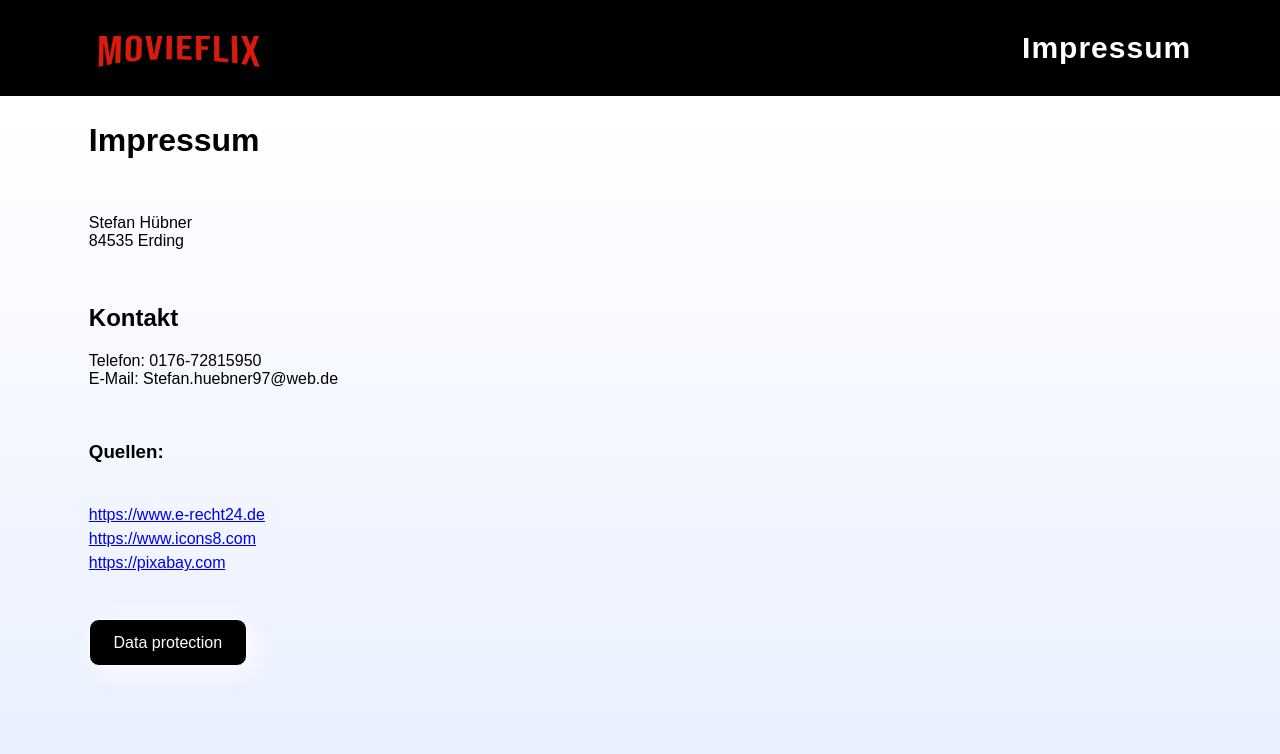
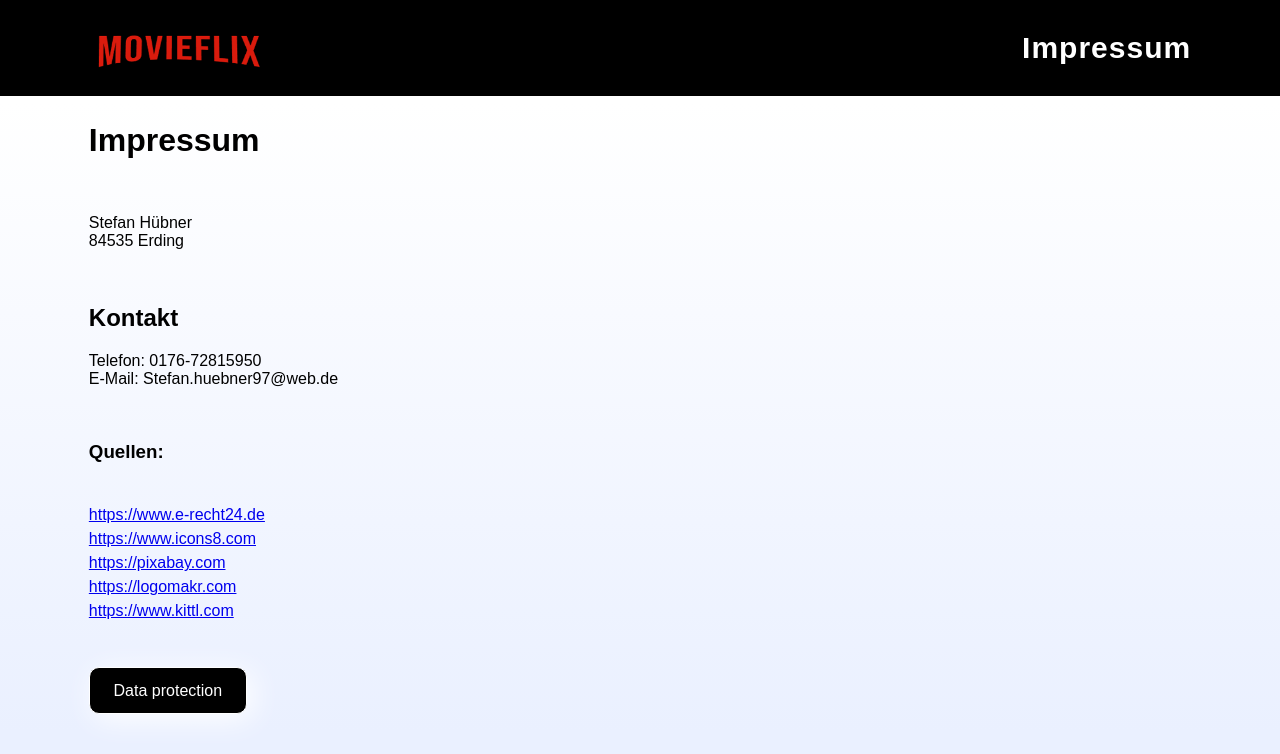
Before and after one commit to Stefan797/Movieflix-Frontend, an Angular app: page /imprint in a window 1280 px wide. Shown: the top 754 px of the page. Built offline with nearby package versions, Linux system fonts and the light colour scheme.

Commit message:
add imprint links

```diff
--- a/src/app/components/imprint/imprint.component.html
+++ b/src/app/components/imprint/imprint.component.html
@@ -15,6 +15,8 @@
             <a href="https://www.e-recht24.de">https://www.e-recht24.de</a>
             <a href="https://www.icons8.com">https://www.icons8.com</a>
             <a href="https://pixabay.com">https://pixabay.com</a>
+            <a href="https://logomakr.com">https://logomakr.com</a>
+            <a href="https://www.kittl.com">https://www.kittl.com</a>
         </div>
         <button class="primary-button" routerLink="/data-protection">Data protection</button>
     </div>
```
